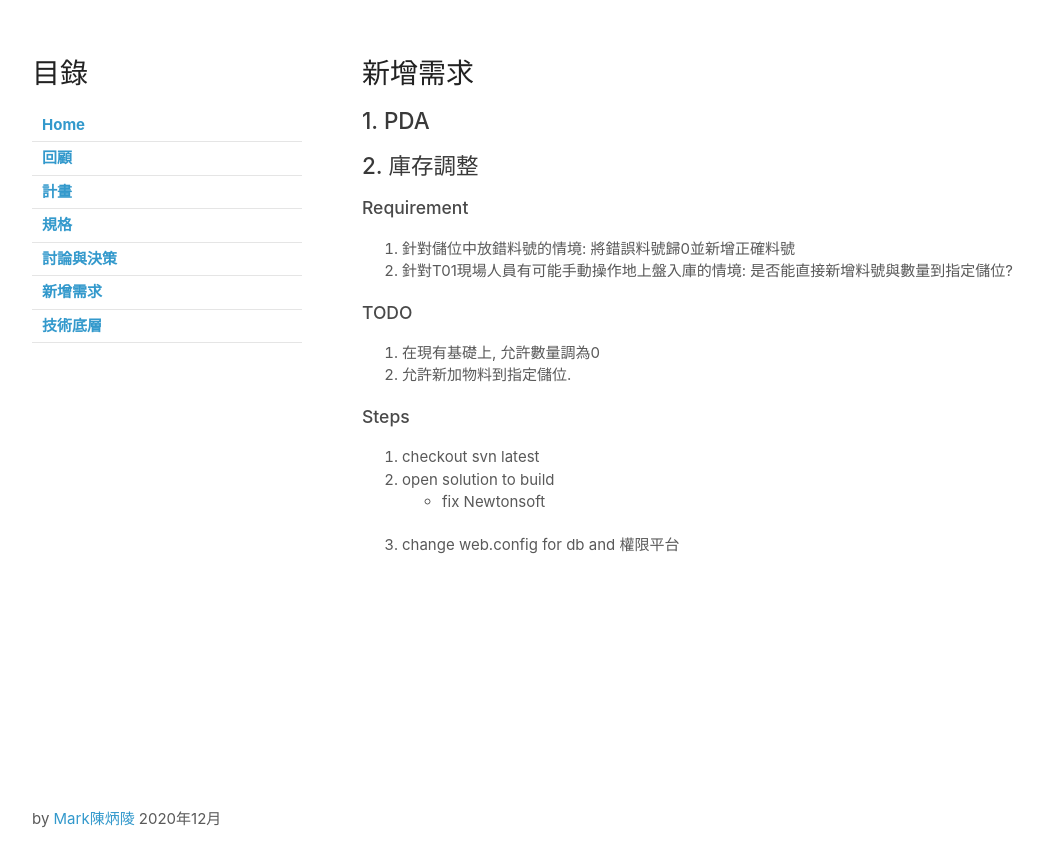
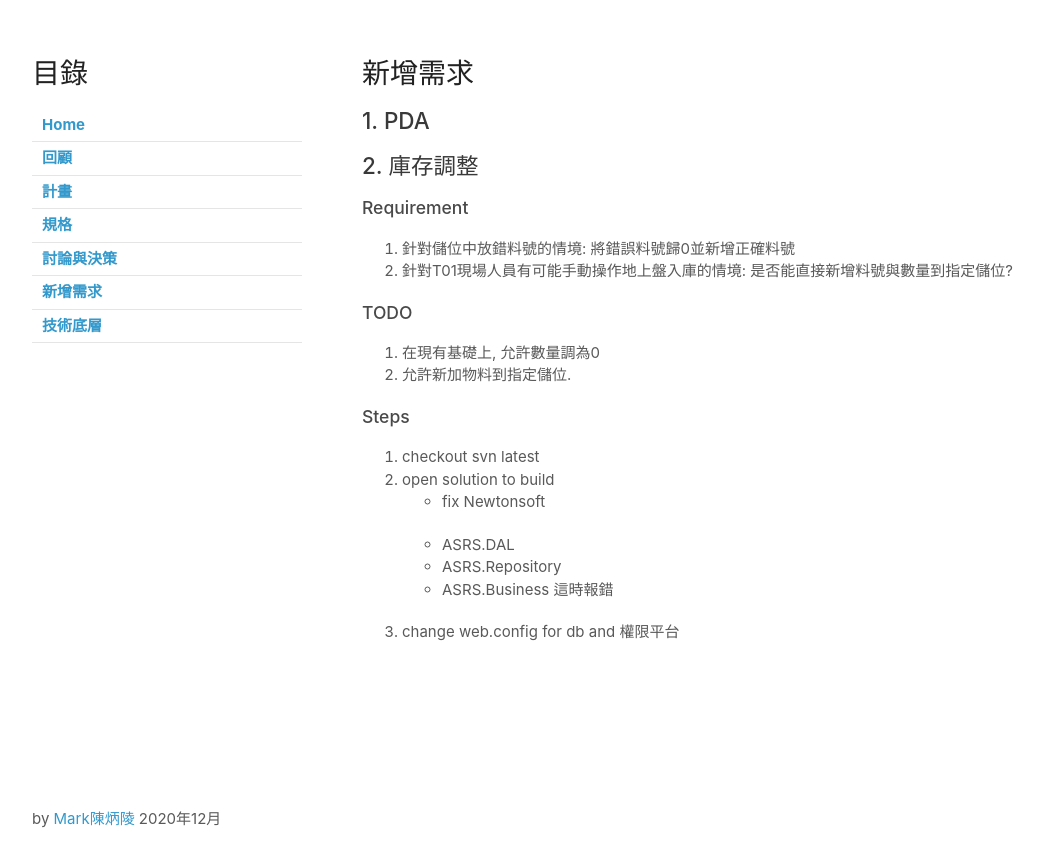
Before and after one commit to dreamaitek/p003, a Jekyll site: the page built from extra.md, in a window 1280 px wide. Shown: the top 867 px of the page, without its empty margins (68-1112 px from the left). Built offline with Jekyll 4.4.1, drawn with Linux system fonts in a browser that asks for light colours; our own code applies the rules of GitHub Pages for plain Markdown files.

Commit message:
Update extra.md

```diff
--- a/extra.md
+++ b/extra.md
@@ -21,4 +21,7 @@
 1. checkout svn latest
 1. open solution to build
   - fix Newtonsoft
+    - ASRS.DAL
+    - ASRS.Repository
+    - ASRS.Business 這時報錯
 1. change web.config for db and 權限平台
```
